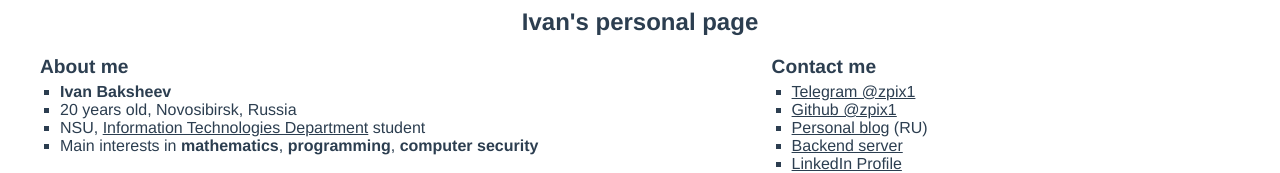
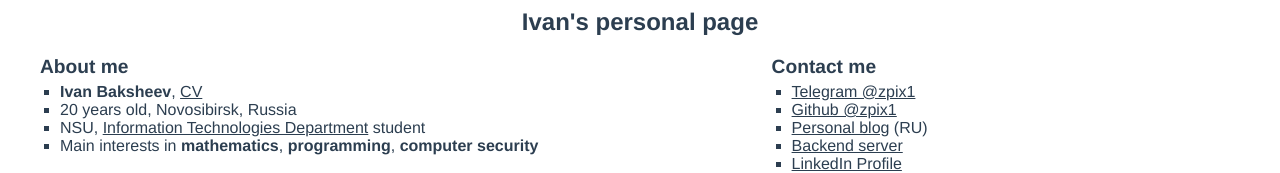
Before and after one commit to zpix1/about-me, a Vue app: page / in a window 1280 px wide. Shown: the top 173 px of the page. Built offline with nearby package versions, Linux system fonts and the light colour scheme.

Commit message:
added CV

```diff
--- a/src/App.vue
+++ b/src/App.vue
@@ -5,7 +5,7 @@
     <div class="grid-element" style="grid-area: about-me">
       <div class="subheader">About me</div>
       <ul>
-        <li><b>Ivan Baksheev</b></li>
+        <li><b>Ivan Baksheev</b>, <Url url="./CV.pdf">CV</Url></li>
         <li>{{ yearsOld }} old, Novosibirsk, Russia</li>
         <li>NSU, <Url url="https://www.nsu.ru/n/information-technologies-department/">Information Technologies Department</Url> student</li>
         <li>Main interests in <b>mathematics</b>, <b>programming</b>, <b>computer security</b></li>
```
Also changed, not shown: 1 other file (tests, documents, lock files or other folders).
